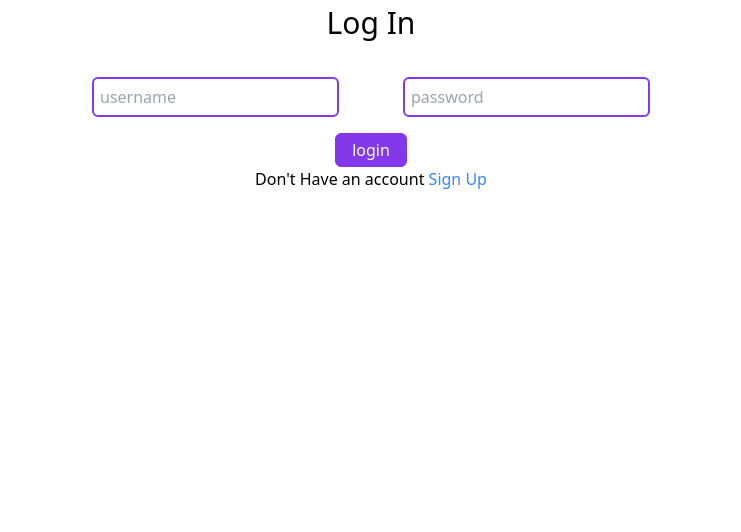
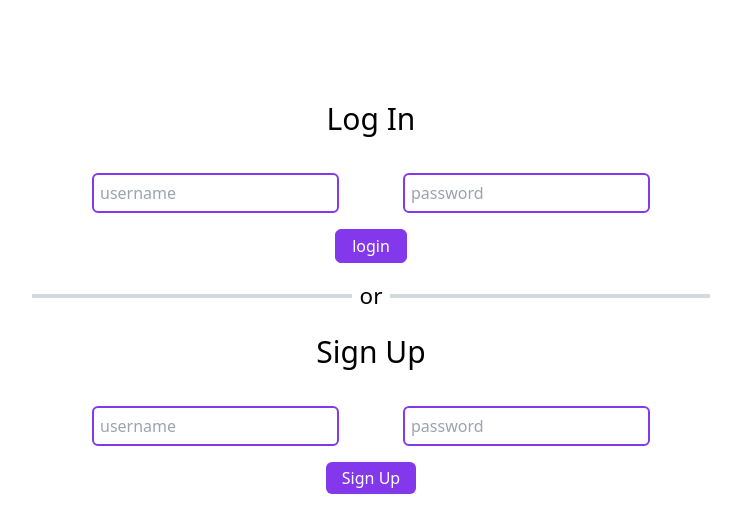
Before and after one commit to ayushRana48/BudgetBattle, a React (Create React App) app in the folder client/: page / in a window 1280 px wide. Shown: the top 532 px of the page, without its empty margins (269-1010 px from the left). Built offline with nearby package versions, Linux system fonts and the light colour scheme.

Commit message:
login and signup on same page

```diff
--- a/client/src/App.js
+++ b/client/src/App.js
@@ -24,6 +24,7 @@ function App() {
 
   function getCurrentUser(x){
     setCurrentUser(x)
+    console.log(currentUser)
   }
 
   function resetUser(){
@@ -50,7 +51,6 @@ function App() {
     <div className="App">
       <Routes>
             <Route path="/in" element={<In getGroups={getGroups} resetUser= {resetUser} currentUser={currentUser}/>}></Route>
-            <Route path="/register" element={<Register/>}></Route>
             <Route path="/" element={<Login getCurrentUser={getCurrentUser}/>}></Route>
             <Route path="group/d5e7f0f11fd5170d1b66" element={<h1>dddd</h1>}></Route>
             {groupRoutesList}
--- a/client/src/sign/Login.js
+++ b/client/src/sign/Login.js
@@ -1,6 +1,7 @@
 import { useState, useEffect } from "react";
 import {Link} from "react-router-dom"
 import { useNavigate } from 'react-router-dom';
+import Register from "./Register";
 
 
 
@@ -33,6 +34,7 @@ export default function Login({getCurrentUser}){
     }
 
     return(
+    <div className="mt-24">
     <div className='login'>
         <h1 className="text-lg mb-8">Log In</h1>
         <div className="flex gap-x-16 justify-center">
@@ -41,9 +43,19 @@ export default function Login({getCurrentUser}){
         </div>
 
         <button className="mt-4 border rounded-md bg-purple px-4 py-1 text-white border-purple" onClick={logIn}>login</button>
-        <p>Don't Have an account <Link className="font-lg text-blue"to="/register">Sign Up</Link></p>
 
     </div>
+    <div class="flex items-center mt-4 justify-center mx-auto">
+      <div class="h-1 w-80 bg-hoverGray"></div>
+      <h1 class="mx-2 text-m">or</h1>
+      <div class="h-1 w-80 bg-hoverGray"></div>
+    </div>
+    <div className="mt-4">
+      <Register getCurrentUser={getCurrentUser}></Register>
+    </div>
+
+    </div>
+
     )
 
 
--- a/client/src/sign/Register.js
+++ b/client/src/sign/Register.js
@@ -1,7 +1,7 @@
 import { useState, useEffect } from "react";
 import { useNavigate } from 'react-router-dom';
 
-export default function Register(){
+export default function Register({getCurrentUser}){
     const [registerData,setRegisterData] = useState({user:"",password:""})
     const [approve,setApprove]=useState(false)
 
@@ -25,8 +25,12 @@ export default function Register(){
         .then(response => response.json())
         .then(data => {
             console.log(data)
-            navigate('/')})
-        .catch(err=>alert("Username already taken"))
+            getCurrentUser(registerData.user)
+            navigate('/in')})
+        .catch(err=>{
+            console.log(err)
+            alert("Username already taken")
+        })
     }
 
     return(
```
Also changed, not shown: 1 other file (tests, documents, lock files or other folders).
